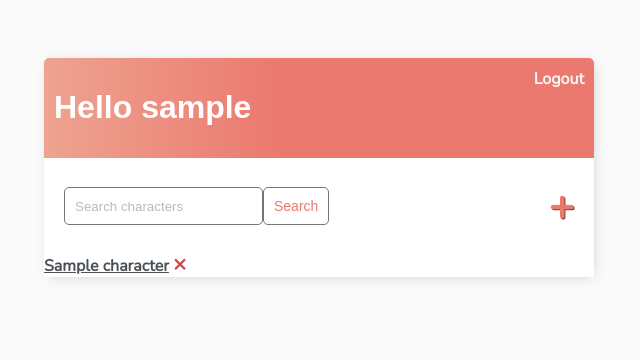
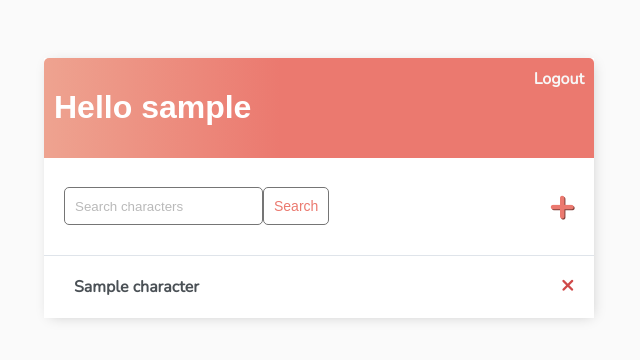
Before and after one commit to xdeathofmojox/punkin_patch_site, a Django app: page /punkin_patch/characters/ in a window 1280 px wide. Shown: the top 360 px of the page, without its empty margins (321-961 px from the left). Run offline with Django 4.2, Linux system fonts and the light colour scheme; a user stored in the database is signed in; tables that the repository leaves empty hold one stand-in row (values such as "Sample post").

Commit message:
Add some formatting

```diff
--- a/punkin_patch/templates/punkin_patch/characters/character_list.html
+++ b/punkin_patch/templates/punkin_patch/characters/character_list.html
@@ -27,6 +27,8 @@
     <div class="character-wrapper" data-position="{{character.pk}}">
         <div class="character-title">
             <a href="{% url 'character-update' character.id %}">{{character}}</a>
+        </div>
+        <div>
             <a class="delete-link" href="{% url 'character-delete' character.id %}">&#215;</a>
         </div>
     </div>
--- a/punkin_patch/templates/punkin_patch/main.html
+++ b/punkin_patch/templates/punkin_patch/main.html
@@ -73,6 +73,48 @@
             padding: 20px 0px;
         }
 
+        .character-wrapper {
+            display: flex;
+            align-items: center;
+            justify-content: space-between;
+            background-color: #fff;
+            border-top: 1px solid #dfe4ea;
+            overflow: hidden;
+        }
+
+        .character-title {
+            display: flex;
+            padding: 20px;
+        }
+
+        .character-title a {
+            text-decoration: none;
+            color: #4b5156;
+            margin-left: 10px;
+        }
+
+        .character-complete-icon {
+            height: 20px;
+            width: 20px;
+            background-color: rgb(105, 192, 105);
+            border-radius: 50%;
+        }
+
+        .character-incomplete-icon {
+            height: 20px;
+            width: 20px;
+            background-color: rgb(218, 218, 218);
+            border-radius: 50%;
+        }
+
+        .delete-link {
+            text-decoration: none;
+            font-weight: 900;
+            color: #cf4949;
+            font-size: 22px;
+            line-height: 0;
+            padding: 20px 20px;
+        }
         /*Handle Classes*/
 
         .handle {
@@ -99,11 +141,6 @@
             color: black;
             border: #ced6e0 1px solid;
         }
-
-        .selectedTask {
-            opacity: 0.6;
-        }
-
 
         #add-link {
             color: #EB796F;
```
